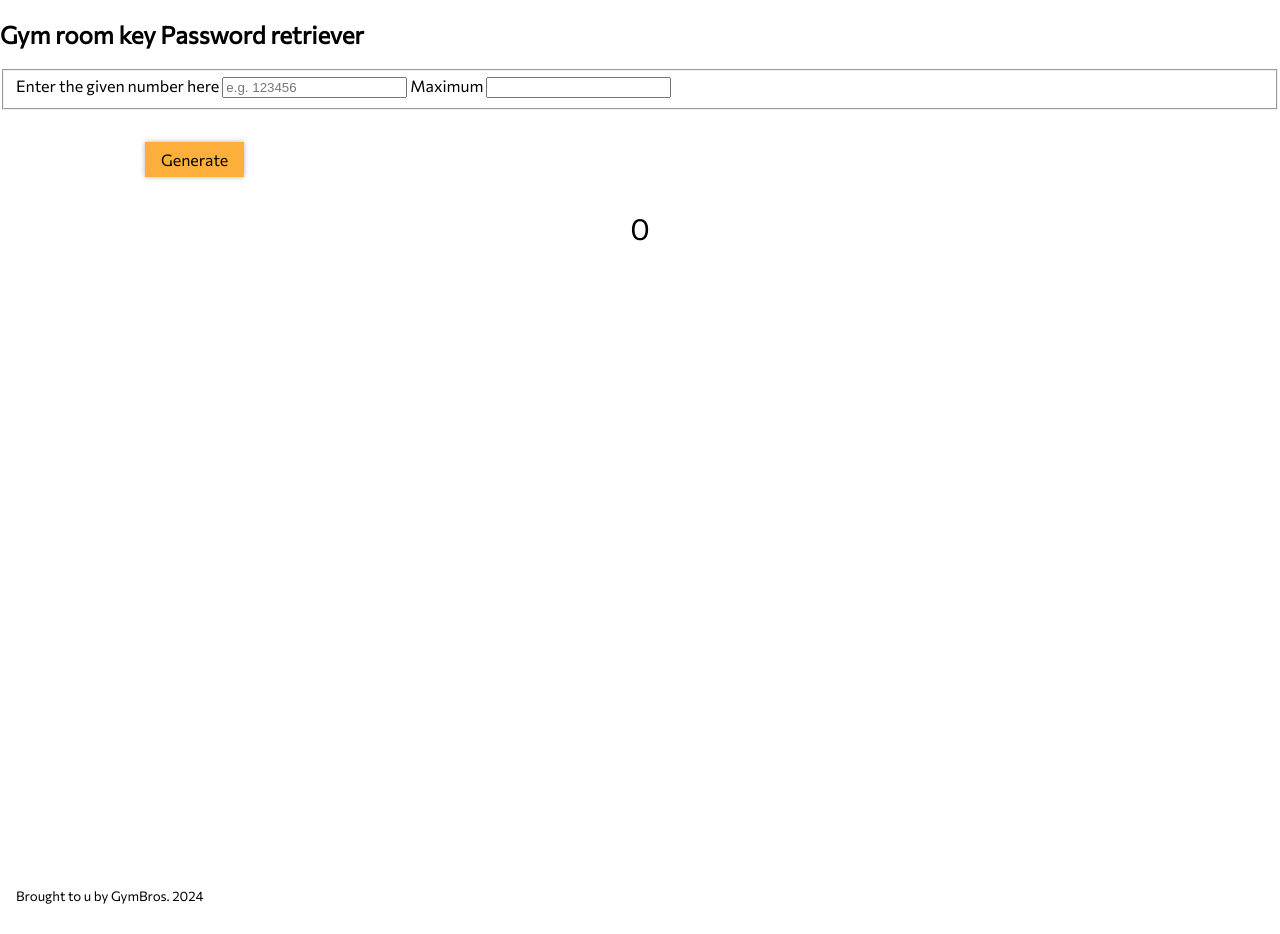
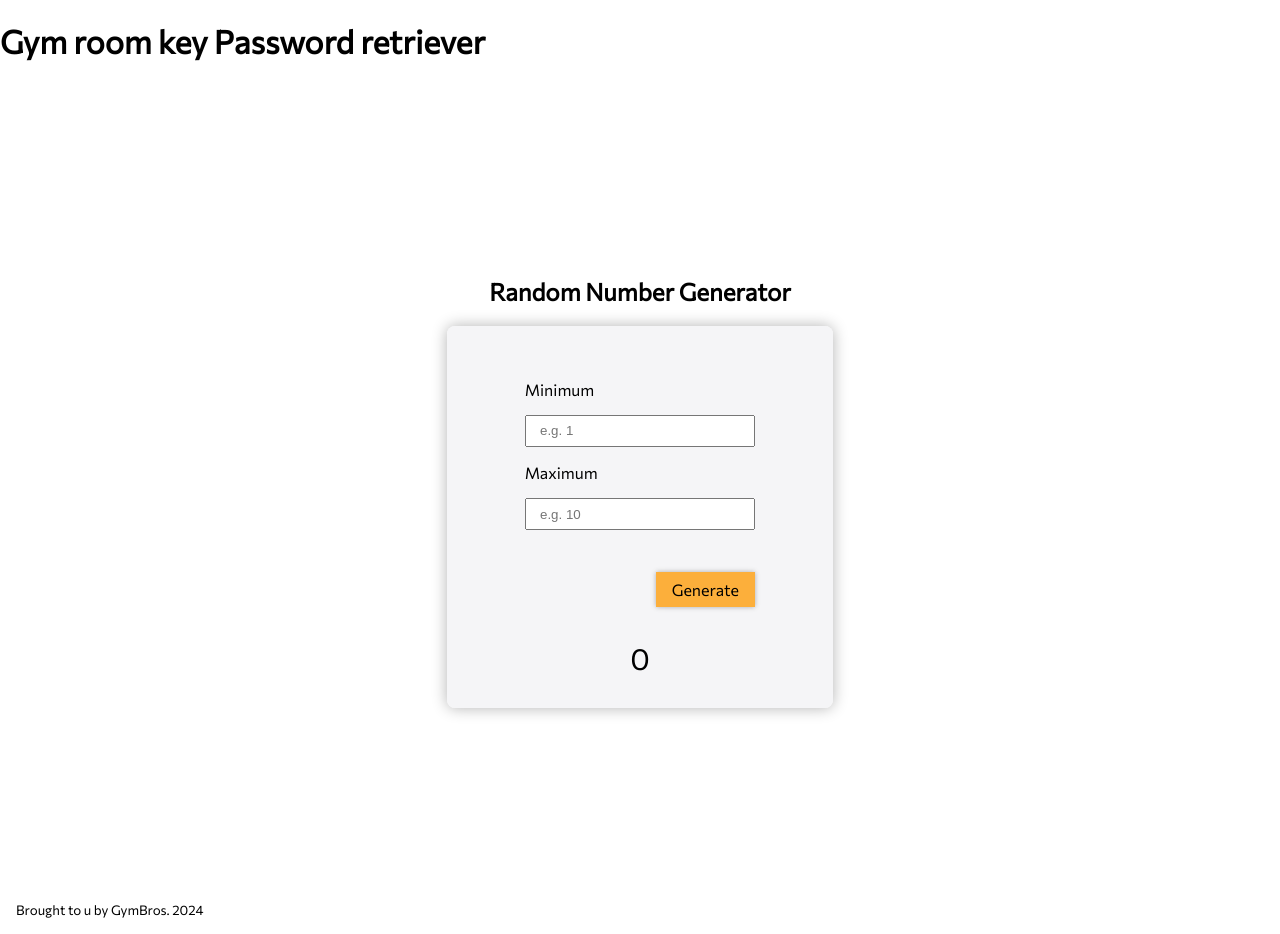
Before and after one commit to SecretLearning/Rannum, a plain HTML site: page index.html in a window 1280 px wide. Drawn offline with nearby package versions, Linux system fonts and the light colour scheme.

Commit message:
Update1 index.html

```diff
--- a/index.html
+++ b/index.html
@@ -9,15 +9,18 @@
     <link href="https://unpkg.com/aos@2.3.1/dist/aos.css" rel="stylesheet">
 </head>
     <body>
-        <h2>Gym room key Password retriever</h1>
-        <section id="Passwordconverter" data-aos="fade-up" data-aos-once="true" data-aos-delay="400" data-aos-duration="1100">
+            <h1>Gym room key Password retriever</h1>
+        <section id="random-number-generator" data-aos="fade-up" data-aos-once="true" data-aos-delay="400" data-aos-duration="1100">
+            <header>
+                <h2>Random Number Generator</h2>
+            </header>
             <div id="form">
                 <form>
                     <fieldset>
-                        <label for="prepassword">Enter the given number here</label>
-                        <input id="prepassword" type="number" placeholder="e.g. 123456">
-                        <label for="password">Maximum</label>
-                        <input id="password" type="number">
+                        <label for="minimum">Minimum</label>
+                        <input id="minimum" type="number" placeholder="e.g. 1">
+                        <label for="maximum">Maximum</label>
+                        <input id="maximum" type="number" placeholder="e.g. 10">
                     </fieldset>
                     <button id="generate" type="button">Generate</button>
                 </form>
```
